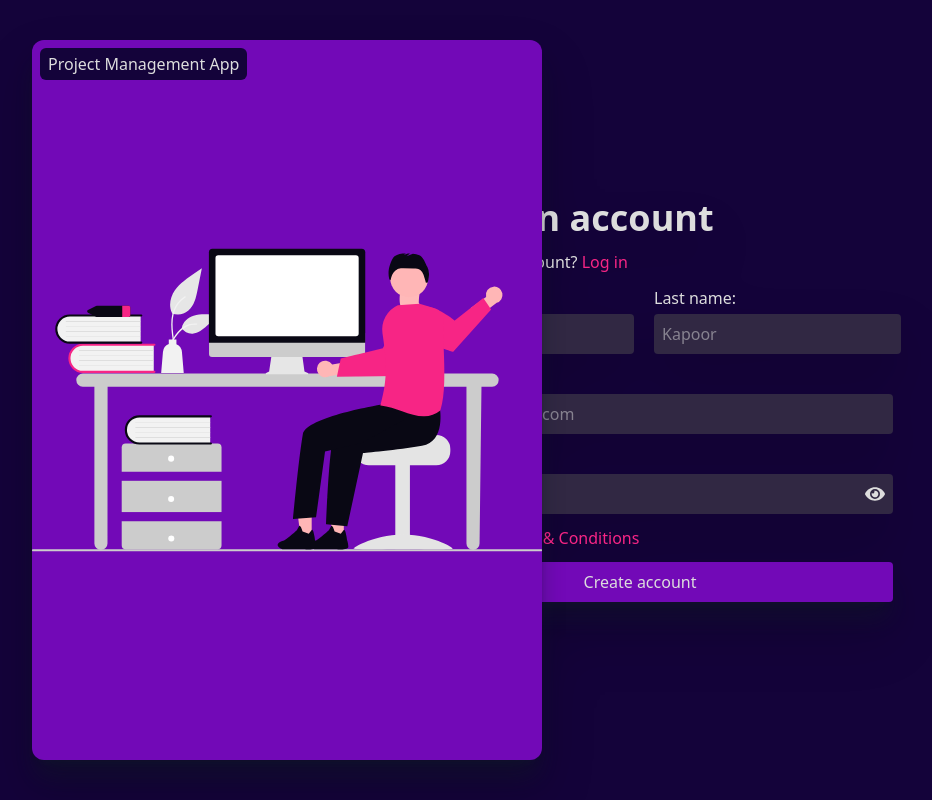
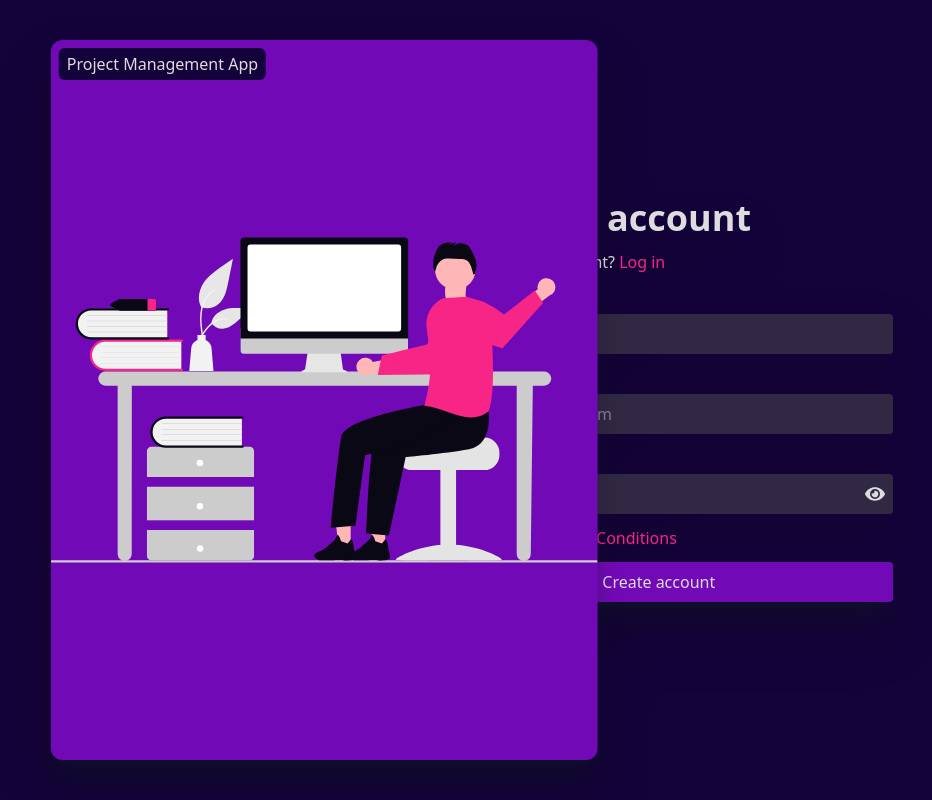
Before and after one commit to Honey-Sharma-git/project-management-app, a React (Vite) app: page /signup in a window 1280 px wide. Shown: the whole page, without its empty margins (303-1235 px from the left). Built offline with nearby package versions, Linux system fonts and the light colour scheme.

Commit message:
Removed first name and last name input fields and added full name input field. Also add onChange functionality

```diff
--- a/src/pages/login/Signup.jsx
+++ b/src/pages/login/Signup.jsx
@@ -1,15 +1,29 @@
-import { useState } from "react";
 import { FaEye } from "react-icons/fa";
 import { FaEyeSlash } from "react-icons/fa";
+import { useState } from "react";
 import { Link } from "react-router-dom";
+
 export const Signup = () => {
   const [isPassShown, setIsPassShown] = useState(false);
+  const [newUser, setNewUser] = useState({
+    email: "",
+    password: "",
+    name: "",
+  });
+
   function togglePassShown(e) {
     e.preventDefault();
     setIsPassShown((prev) => {
       return !prev;
     });
   }
+
+  function handleChange(e) {
+    setNewUser((prev) => {
+      return { ...prev, [e.target.name]: e.target.value };
+    });
+  }
+  console.log(newUser);
   return (
     <main className="flex flex-row justify-center items-center min-h-screen p-5 sm:pl-5 md:pl-20 bg-[var(--color-dark-navy)]">
       <article className="w-full rounded-xl flex flex-row sm:gap-5 md:gap-20 drop-shadow-2xl min-h-[90vh] text-[var(--text-color-gray)]">
@@ -37,23 +51,14 @@
           </p>
           <form className="flex flex-col gap-3 ">
             <div className="flex flex-row gap-5 flex-wrap lg:flex-nowrap justify-between ">
-              <div className="flex flex-col w-full   gap-1">
-                <label htmlFor="fName">First name:</label>
+              <div className="flex flex-col w-full    gap-1">
+                <label htmlFor="name">Full name:</label>
                 <input
+                  onChange={handleChange}
                   className="p-2 bg-[var(--input-bg-color)] rounded-sm"
                   type="text"
-                  name="fName"
-                  id="fName"
-                  placeholder="Karan"
-                />
-              </div>
-              <div className="flex flex-col w-full    gap-1">
-                <label htmlFor="lName">Last name:</label>
-                <input
-                  className="p-2 bg-[var(--input-bg-color)] rounded-sm"
-                  type="text"
-                  name="lName"
-                  id="lName"
+                  name="name"
+                  id="name"
                   placeholder="Kapoor"
                 />
               </div>
@@ -61,6 +66,7 @@
             <div className="flex flex-col gap-1">
               <label htmlFor="email">Email:</label>
               <input
+                onChange={handleChange}
                 className="p-2 bg-[var(--input-bg-color)] rounded-sm"
                 type="text"
                 name="email"
@@ -72,6 +78,7 @@
               <label htmlFor="password">Password:</label>
               <div className="relative">
                 <input
+                  onChange={handleChange}
                   className="p-2 pr-10 bg-[var(--input-bg-color)] rounded-sm w-full"
                   type={isPassShown ? "text" : "password"}
                   name="password"
```
